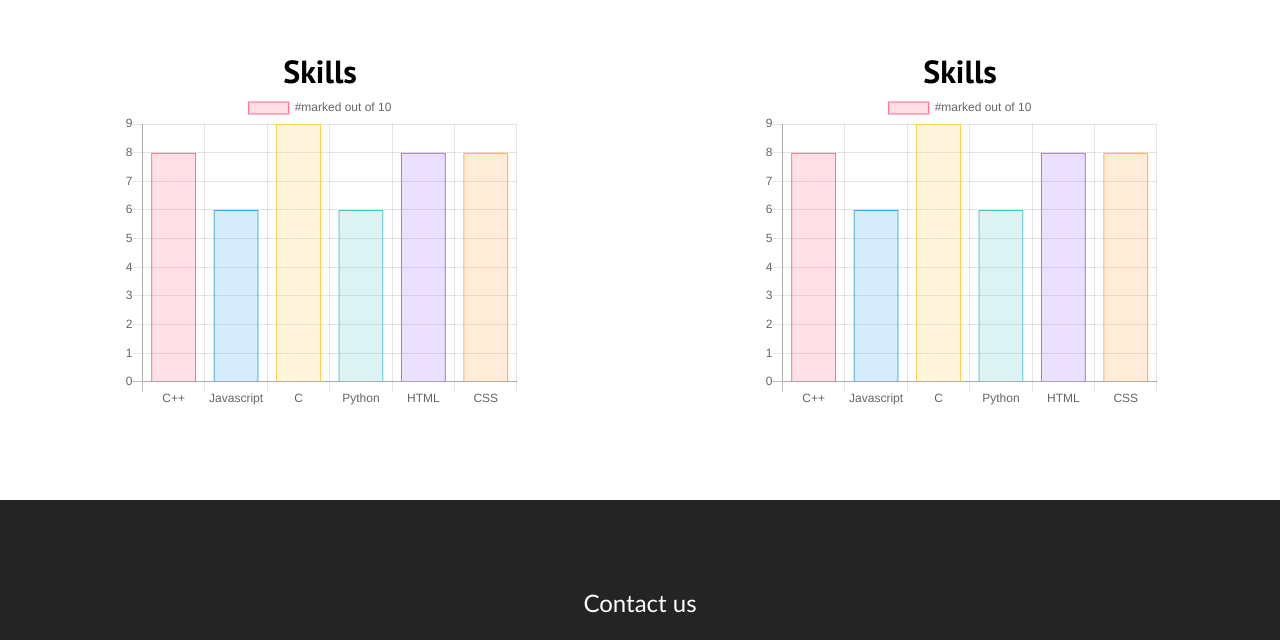
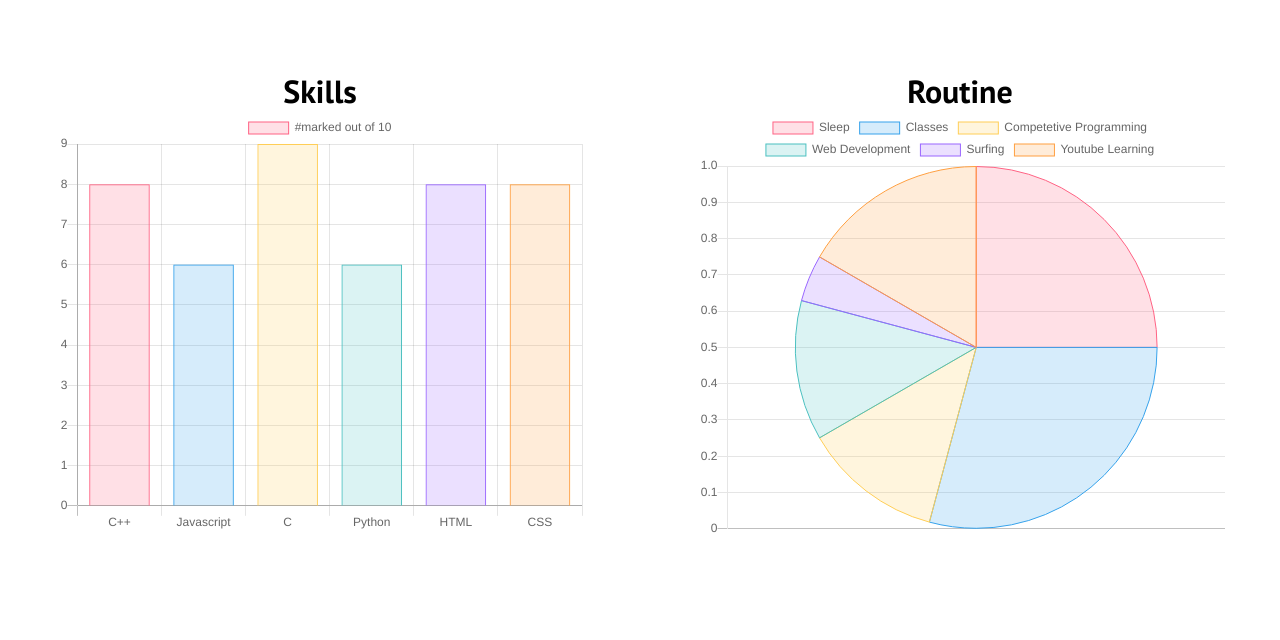
Before and after one commit to sanguvk123/portfolio, a React (Create React App) app: page / in a window 1280 px wide. Shown: the part 2157-2797 px from the top of the page. Built offline with nearby package versions, Linux system fonts and the light colour scheme.

Commit message:
kuch naya

```diff
--- a/src/App.css
+++ b/src/App.css
@@ -14,6 +14,7 @@
   align-items: center;
   justify-content: center;
   font-size: 3rem;
+  color:black;
 }
 
 .details {
@@ -49,6 +50,10 @@
   font-size: 100px;
 }
 
+.about{
+  color: black;
+}
+
 @media screen and (max-width: 820px){
   .home__components{
     margin-bottom: 100px;
@@ -59,6 +64,7 @@
   .rowC {
     display:flex;
     flex-direction:row;
-    margin: 0 auto;
+    margin: auto;
+
   }
 }
--- a/src/components/Cards.js
+++ b/src/components/Cards.js
@@ -53,7 +53,7 @@ function Cards() {
                             src = "https://raw.githubusercontent.com/sanguvk123/portfolio/master/public/images/img-7.jpg"
                             text = "Project 7 Name"
                             label = "Project7 type"
-                            path = '/details'
+                            path = "<Details/>"
                         />
                         <CardItem
                             src = "https://raw.githubusercontent.com/sanguvk123/portfolio/master/public/images/img-8.jpg"
--- a/src/components/Navbar.js
+++ b/src/components/Navbar.js
@@ -2,6 +2,10 @@ import React, {useState, useEffect} from 'react';
 import { Link } from 'react-router-dom';
 import { Button } from './Button';
 import './Navbar.css';
+
+import About from './pages/About';
+import Projects from './pages/Projects';
+import Home from './pages/Home';
 
 function Navbar() {
   const [click, setClick] = useState(false);
@@ -39,12 +43,12 @@ function Navbar() {
               </Link>
             </li>
             <li className="nav-item">
-              <Link to='/' className = "nav-links" onClick={closeMobileMenu}>
+              <Link to='/about' className = "nav-links" onClick={closeMobileMenu}>
                 About
               </Link>
             </li>
             <li className="nav-item">
-              <Link to='/' className = "nav-links" onClick={closeMobileMenu}>
+              <Link to="/projects" className = "nav-links" onClick={closeMobileMenu}>
                 Projects
               </Link>
             </li>
--- a/src/components/charts/Skilllevel.css
+++ b/src/components/charts/Skilllevel.css
@@ -1,14 +1,16 @@
 .skill_set{
-    height: 400px;
-    width: 600px;
+    height: 500px;
+    width: 700px;
     position: relative;
-    margin: 0 auto;
+    margin: 10px auto;
+    padding: 10px;
+
 }
 
 @media screen and (max-width: 820px){
     .skill_set{
-        height: 300px;
-        width: 400px;
+        height: 400px;
+        width: 550px;
         position: relative;
     }
 }
@@ -23,8 +25,8 @@
 
 @media screen and (min-width: 1000px){
     .skill_set{
-        height: 300px;
-        width: 400px;
+        height: 450px;
+        width: 550px;
         position: relative;
     }
 }
--- /dev/null
+++ b/src/components/charts/Timespent.js
@@ -0,0 +1,53 @@
+import React from 'react';
+import './Skilllevel.css';
+
+import { Pie } from 'react-chartjs-2';
+const Timespent = () => {
+    return (
+        <>
+        <div className = "skill_set">
+            <h1>Routine</h1>
+            < Pie
+               data  = {{
+                labels: ['Sleep', 'Classes', 'Competetive Programming', 'Web Development', 'Surfing', 'Youtube Learning'],
+                datasets: [{
+                    label: '#of 24 hours' ,
+                    data: [6,7,3,3,1,4],
+                    backgroundColor: [
+                        'rgba(255, 99, 132, 0.2)',
+                        'rgba(54, 162, 235, 0.2)',
+                        'rgba(255, 206, 86, 0.2)',
+                        'rgba(75, 192, 192, 0.2)',
+                        'rgba(153, 102, 255, 0.2)',
+                        'rgba(255, 159, 64, 0.2)'
+                    ],
+                    borderColor: [
+                        'rgba(255, 99, 132, 1)',
+                        'rgba(54, 162, 235, 1)',
+                        'rgba(255, 206, 86, 1)',
+                        'rgba(75, 192, 192, 1)',
+                        'rgba(153, 102, 255, 1)',
+                        'rgba(255, 159, 64, 1)'
+                    ],
+                    borderWidth: 1
+                }]
+               }}
+               width = {100}
+               height = {80}
+               options = {{
+                scales: {
+                    yAxes: [{
+                        ticks: {
+                            beginAtZero: true
+                        }
+                    }]
+                }
+            }}
+
+            />
+        </div>
+        </>
+    )
+}
+
+export default Timespent;
--- a/src/components/pages/About.js
+++ b/src/components/pages/About.js
@@ -2,5 +2,9 @@ import React from 'react';
 import '../../App.css';
 
 export default function About() {
-    return <h1 className="about">About me</h1>
+    return <h1 className="about">About me
+    Hello i am sangamesh k
+
+    aur batao sab bahdhiya????
+    </h1>
 }
--- a/src/components/pages/Home.js
+++ b/src/components/pages/Home.js
@@ -4,15 +4,18 @@ import HeroSection from '../HeroSection';
 import Cards from '../Cards';
 import Footer from '../Footer';
 import Skilllevel from '../charts/Skilllevel';
+import Timespent from '../charts/Timespent';
 function Home() {
   return (
     <>
     <div className = 'home__components'>
     <Fragment><HeroSection /></Fragment>
-    <Fragment><Cards /></Fragment>
+    <div id = "projects">
+      <Cards />
+    </div>
     <div className="rowC">
       <Skilllevel />
-      <Skilllevel />
+      <Timespent />
     </div>
     </div>
     <Fragment><Footer /></Fragment>
--- a/src/components/pages/Projects.js
+++ b/src/components/pages/Projects.js
@@ -2,5 +2,9 @@ import React from 'react';
 import '../../App.css';
 
 export default function Projects() {
-    return <h1 className="projects">PROJECTS</h1>;
+    return <h1 className="about">
+        Karunga bhai projects
+
+        thoda sabar karo
+    </h1>
 }
```
